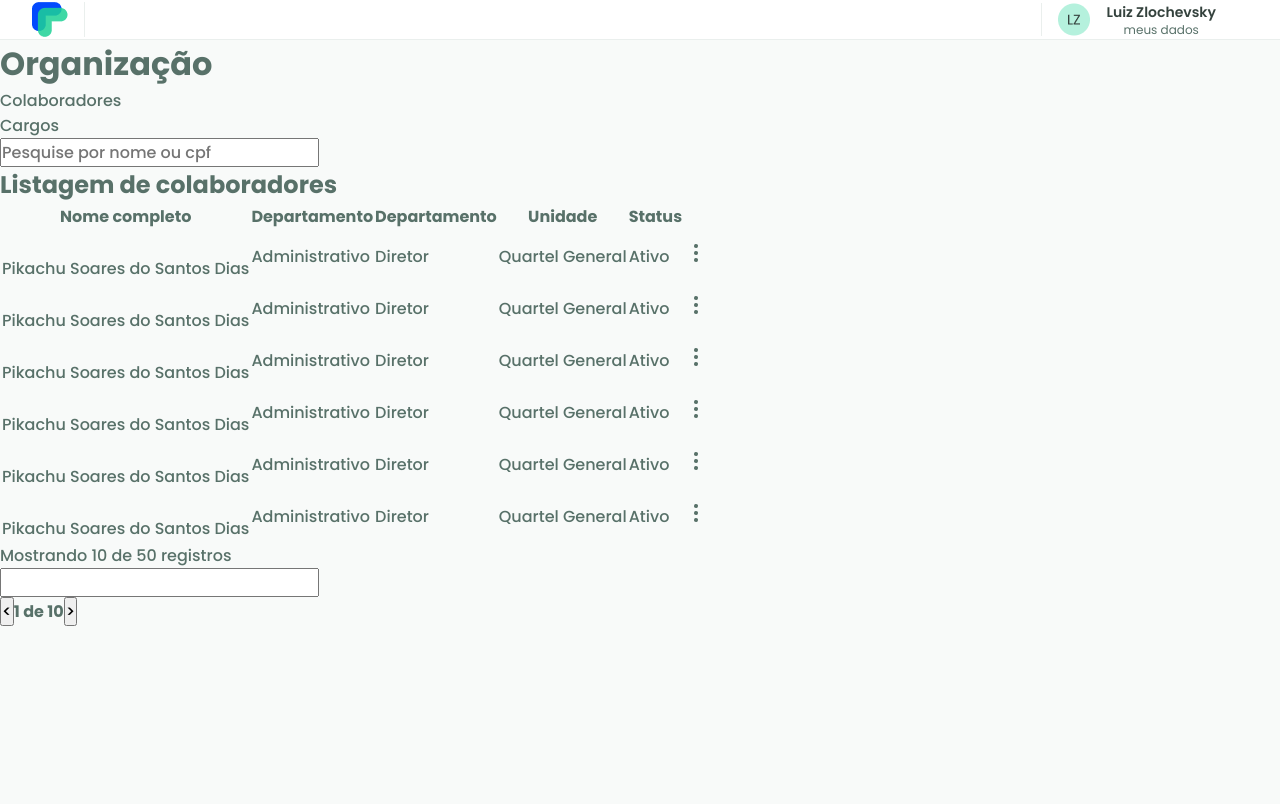
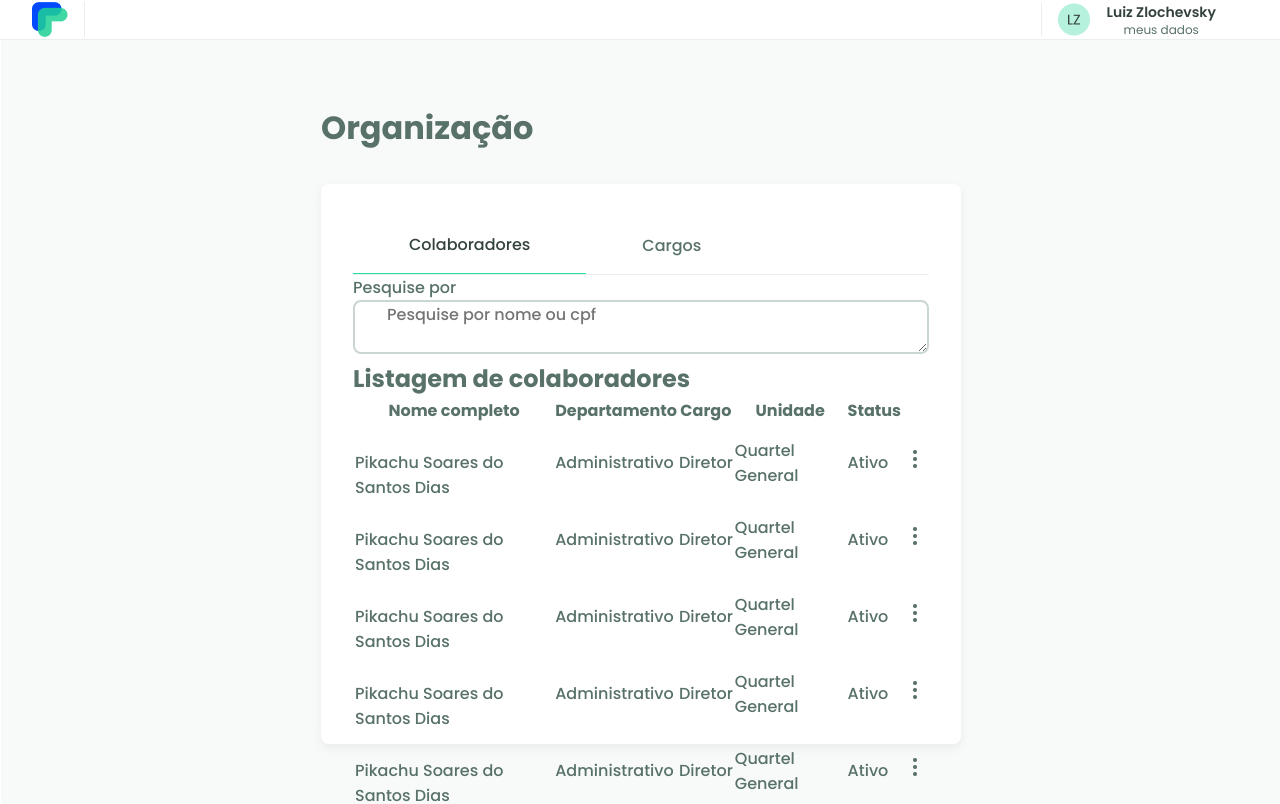
Before and after one commit to castilhosz/ppchallenge, a Next.js app: page / in a window 1280 px wide. Shown: the top 804 px of the page. Built offline with nearby package versions, Linux system fonts and the light colour scheme.

Commit message:
feat: start stylize content

```diff
--- a/src/pages/index.tsx
+++ b/src/pages/index.tsx
@@ -15,21 +15,23 @@ const Home: NextPage = () => {
       <main>
         <aside></aside>
         <div>
+          <div className={styles.content}>
             <h1>Organização</h1>
-          <div>
-            <div>
-              <p>Colaboradores</p>
+            <div className={styles.contentBox}>
+              <div className={styles.tabs}>
+                <p id='tab-active'>Colaboradores</p>
                 <p>Cargos</p>
               </div>
               <form>
-              <input type="text" placeholder="Pesquise por nome ou cpf" />
+                <label>Pesquise por</label>
+                <textarea placeholder='Pesquise por nome ou cpf' />
               </form>
               <h2>Listagem de colaboradores</h2>
               <table>
                 <tr>
                   <th>Nome completo</th>
                   <th>Departamento</th>
-                <th>Departamento</th>
+                  <th>Cargo</th>
                   <th>Unidade</th>
                   <th>Status</th>
                 </tr>
@@ -95,6 +97,7 @@ const Home: NextPage = () => {
               </div>
             </div>
           </div>
+        </div>
       </main>
     </div>
   )
--- a/src/styles/globals.css
+++ b/src/styles/globals.css
@@ -33,3 +33,8 @@ a {
   color: inherit;
   text-decoration: none;
 }
+
+#tab-active {
+  color: #34423D;
+  border-bottom: 1px solid #22E0A1;
+}
--- a/src/styles/pages/Home.module.css
+++ b/src/styles/pages/Home.module.css
@@ -1,5 +1,75 @@
 .container {
   display: flex;
-
   flex-direction: column;
 }
+
+.container main {
+  display: flex;
+  flex-direction: row;
+}
+
+.container main aside {
+  border-right: 1px solid #fff;
+  background-color: #fff;
+  height: 100vh;
+  width: 15vw;
+}
+
+.content {
+  display: flex;
+  flex-direction: column;
+
+  margin: 2rem 20rem;
+
+  justify-content: center;
+}
+
+.content h1 {
+  font: 600 2rem 'Poppins', sans-serif #34423d;
+  padding: 2rem 0;
+}
+
+.contentBox {
+  padding: 2rem;
+  width: 50vw;
+  height: 70vh;
+
+  background-color: #fff;
+  box-shadow: 0px 4px 8px rgba(165, 171, 179, 0.16);
+  border-radius: 8px;
+
+}
+
+.tabs {
+  display: flex;
+  flex-direction: row;
+
+  align-items: center;
+
+  width: 100%;
+  border-bottom: 1px solid #eaefed;
+}
+
+.tabs p {
+  padding: 1rem 3.5rem;
+  font: 600 14px 'Poppins', sans-serif #A3B8B0;
+}
+
+.contextBox form {
+  display: flex;
+  flex-direction: column;
+  margin: 0px 40px;
+}
+
+.contentBox form label {
+  font: 500 14px 'Poppins', sans-serif #A3B8B0;
+}
+
+.contentBox form textarea {
+  font: 500 1rem 'Poppins', sans-serif #587169;
+  width: 100%;
+  background-color: #fff;
+  border: 2px solid #CAD6D1;
+  border-radius: 8px;
+  padding: 0 2rem;
+}
```
Also changed, not shown: public/search.svg (added). Lines whose indentation alone changed are shown as unchanged.
